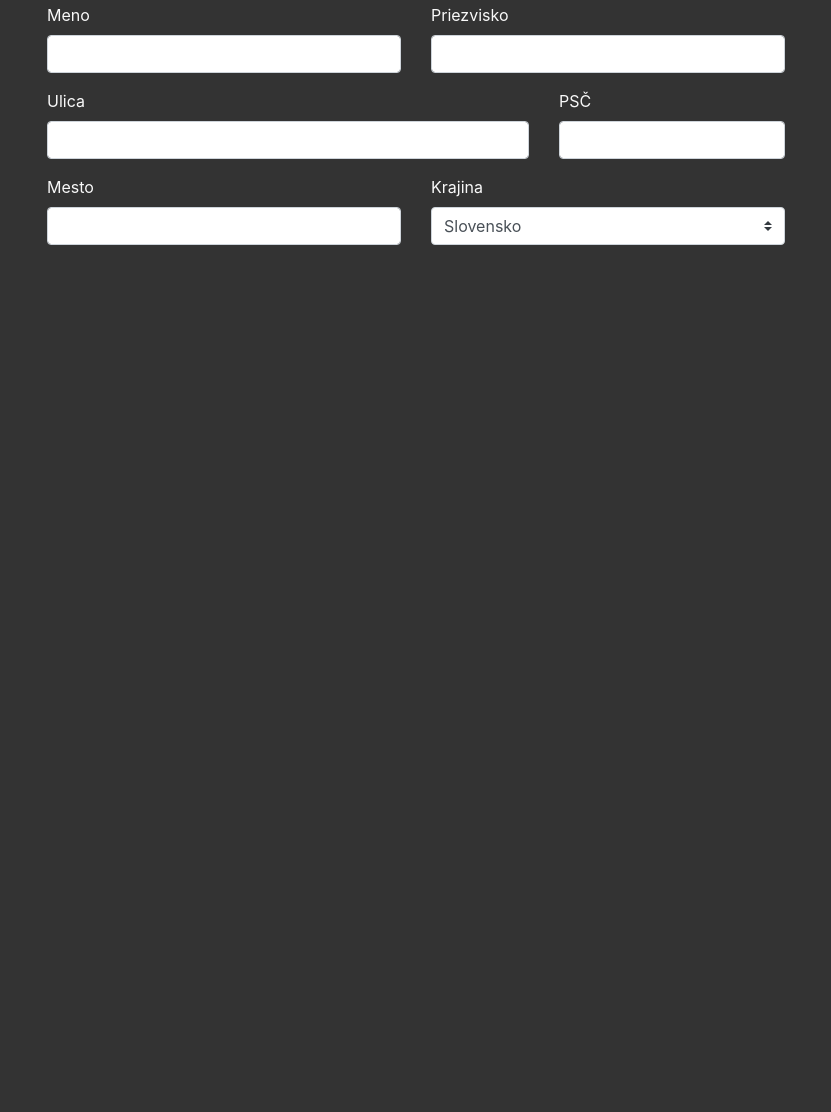
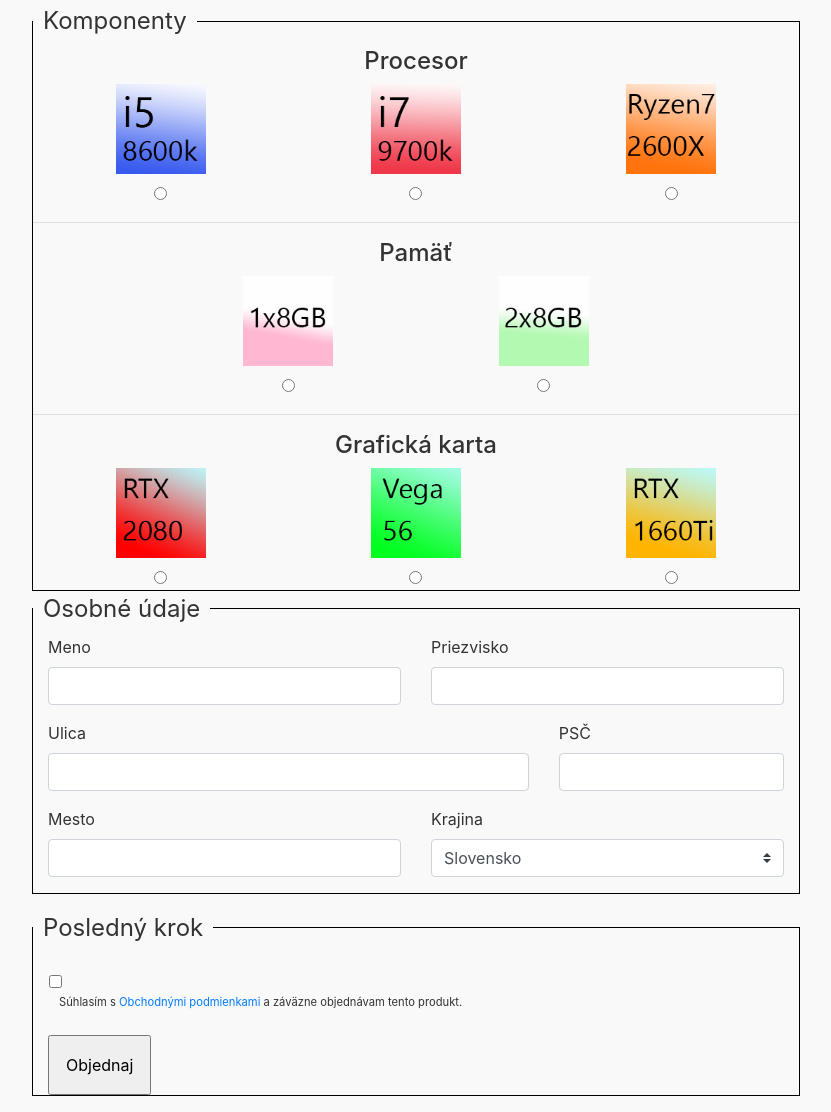
Before and after one commit to dobrodejm/acemartinov.github.io, a plain HTML site: page wet-form/index.html in a window 1280 px wide. Shown: the part 180-1292 px from the top of the page, without its empty margins (224-1055 px from the left). Before the commit the page ends 800 px from the top, so only its background shows below. Drawn offline with nearby package versions, Linux system fonts and the light colour scheme.

Commit message:
worked on adding products

```diff
--- a/wet-form/css/index.css
+++ b/wet-form/css/index.css
@@ -11,9 +11,39 @@ input[type=number] {
 }
 
 html,body {
-    background-color: #333;
-    color: #f9f9f9;
+    background-color: #f9f9f9;
+    color: #333;
 }
+
+/* pc parts obrazky */
+.checkboxgroup {
+    display: inline-block;
+    text-align: center;
+}
+
+.checkboxgroup label {
+    display: block;
+}
+.checkboxgroup img {
+    width: 40%;
+}
+
+/* fieldsety, bordering tabuliek */
+
+fieldset {
+    border: solid 1px black;
+}
+fieldset legend {
+    width:inherit; /* Or auto */
+    padding:0 10px; /* To give a bit of padding on the left and right */
+    border-bottom:none;
+}
+
+legend#last {
+    font-size: 0.7em;
+}
+
+/* header saso obrazok */
 
 header {
     width: 50%;
--- a/wet-form/index.html
+++ b/wet-form/index.html
@@ -19,6 +19,63 @@
 
     </header>
     <form action="" class="main-form">
+        <fieldset>
+        <legend>Komponenty</legend>
+        <!-- procesory -->
+        <div class="container">
+            <h4 style="text-align:center;">Procesor</h4>
+            <div class="row">
+                <div class="checkboxgroup col-4">
+                    <label for="p1"><img src="./img/8600k.png" alt=""></label>
+                    <input type="radio" name="p" id="p1" />
+                </div>
+                <div class="checkboxgroup col-4">
+                    <label for="p2"><img src="./img/9700k.png" alt=""></label>
+                    <input type="radio" name="p" id="p2" />
+                </div>
+                <div class="checkboxgroup col-4">
+                    <label for="p3"><img src="./img/2600x.png" alt=""></label>
+                    <input type="radio" name="p" id="p3" />
+                </div>
+            </div>
+        </div>
+        <hr>
+        <!-- ramka -->
+        <div class="container">
+            <h4 style="text-align:center;">Pamäť</h4>
+            <div class="row">
+                <div class="checkboxgroup col-4 offset-2">
+                    <label for="r1"><img src="./img/8gb.png" alt=""></label>
+                    <input type="radio" name="r" id="r1" />
+                </div>
+                <div class="checkboxgroup col-4">
+                    <label for="r3"><img src="./img/16gb.png" alt=""></label>
+                    <input type="radio" name="r" id="r3" />
+                </div>
+            </div>
+        </div>
+        <hr>
+        <!-- gpu -->
+        <div class="container">
+            <h4 style="text-align:center;">Grafická karta</h4>
+            <div class="row">
+                <div class="checkboxgroup col-4">
+                    <label for="g1"><img src="./img/2080.png" alt=""></label>
+                    <input type="radio" name="g" id="g1" />
+                </div>
+                <div class="checkboxgroup col-4">
+                    <label for="g2"><img src="./img/vega.png" alt=""></label>
+                    <input type="radio" name="g" id="g2" />
+                </div>
+                <div class="checkboxgroup col-4">
+                    <label for="g3"><img src="./img/1660.png" alt=""></label>
+                    <input type="radio" name="g" id="g3" />
+                </div>
+            </div>
+        </div>
+        </fieldset>
+        <fieldset class="form-group">
+        <legend>Osobné údaje</legend>
         <!-- Meno Priezvisko -->
         <div class="container">
             <div class="row">
@@ -67,15 +124,28 @@
                     </div>
                 </div>
             </div>
-
-
-        </div>  <!-- koniec containera -->
+        </div>
+        </fieldset>
+        <fieldset class="form-group">
+        <legend>Posledný krok</legend>
+                <div class="container">
+                        <div class="row">
+                            <div class="col-6 col-xs-12 col-sm-12" style="padding: 1em;">
+                                <input type="checkbox" name="gdpr" id="gdpr" style="display: inline;">
+                                <legend id="last" for="gdpr" style="display: inline;">Súhlasím s <a href="#">Obchodnými podmienkami</a> a záväzne objednávam tento produkt.</legend>
+                            </div>
+                            <div class="col-6 col-xs-12 col-sm-12">
+                                <input type="submit" value="Objednaj" style="padding: 1em;">
+                            </div>
+                        </div>
+                    </div>
+        </fieldset>
     </form>
     <!-- jquery and popper -->
     <script src="https://code.jquery.com/jquery-3.3.1.slim.min.js" integrity="sha384-q8i/X+965DzO0rT7abK41JStQIAqVgRVzpbzo5smXKp4YfRvH+8abtTE1Pi6jizo" crossorigin="anonymous"></script>
     <script src="https://cdnjs.cloudflare.com/ajax/libs/popper.js/1.14.7/umd/popper.min.js" integrity="sha384-UO2eT0CpHqdSJQ6hJty5KVphtPhzWj9WO1clHTMGa3JDZwrnQq4sF86dIHNDz0W1" crossorigin="anonymous"></script>
     <!-- bootstrap required js -->
-    <script src="https://stackpath.bootstrapcdn.com/bootstrap/4.3.1/js/bootstrap.min.js" integrity="sha384-JjSmVgyd0p3pXB1rRibZUAYoIIy6OrQ6VrjIEaFf/nJGzIxFDsf4x0xIM+B07jRM" crossorigin="anonymous"></script>
+    <script src="../bootstrap.js"></script>
     <script>
          $("#display").text(
             $(window).width()
```
Also changed, not shown: wet-form/img/1660.png (added), wet-form/img/16gb.png (added), wet-form/img/2080.png (added), wet-form/img/2600x.png (added), wet-form/img/2700x.png (added), wet-form/img/8600k.png (added), wet-form/img/8gb.png (added), wet-form/img/9700k.png (added), wet-form/img/vega.png (added), wet-form/notes.txt.
